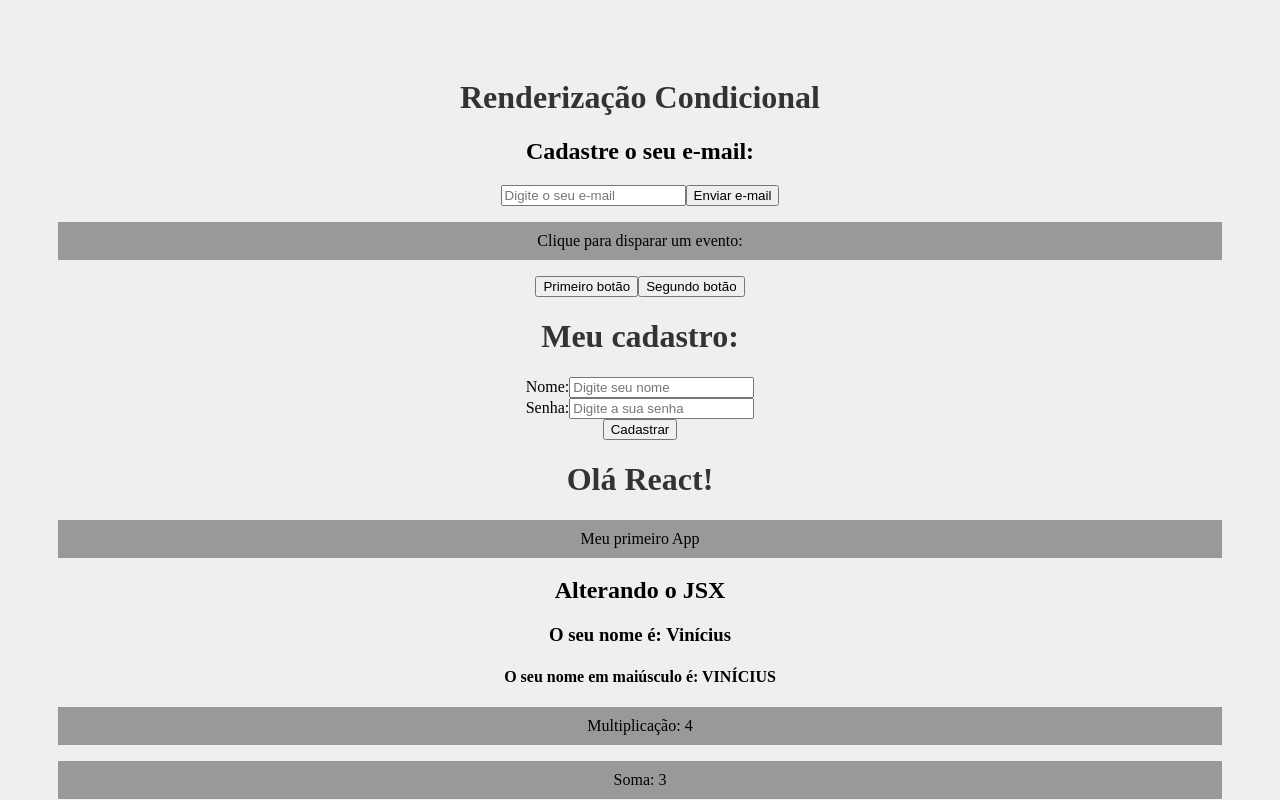
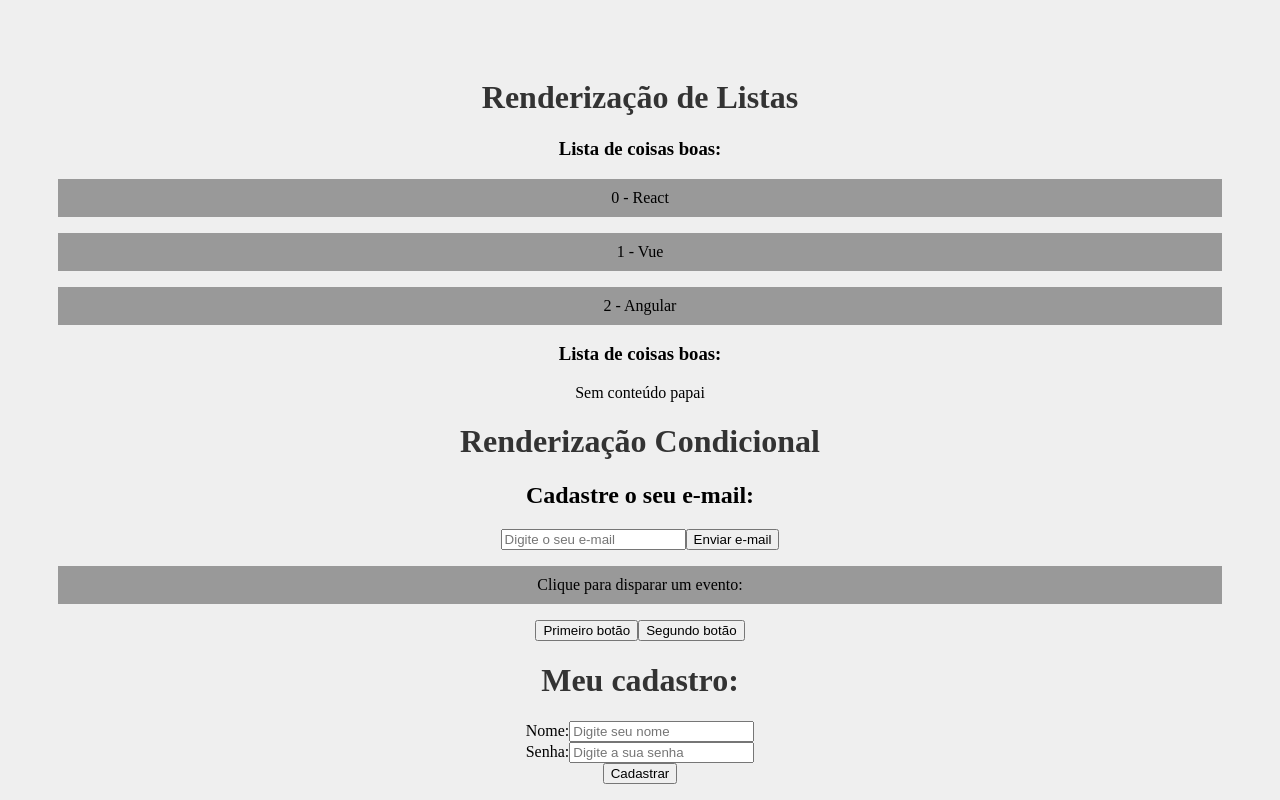
Before and after one commit to vine96/concepts-react, a React (Create React App) app: page / in a window 1280 px wide. Shown: the top 800 px of the page. Built offline with nearby package versions, Linux system fonts and the light colour scheme.

Commit message:
Renderização de listas

```diff
--- a/src/App.js
+++ b/src/App.js
@@ -7,8 +7,11 @@ import List from './components/List';
 import Event from './components/Event';
 import Form from './components/Form';
 import Conditional from './components/Conditional';
+import OtherList from './components/OtherList';
 
 function App() {
+
+  const myItems = ['React', 'Vue', 'Angular'];
 
   const name = 'Vinícius'
   const newName = name.toLocaleUpperCase()
@@ -24,6 +27,9 @@ function App() {
 
   return (
     <div className="App">
+      <h1>Renderização de Listas</h1>
+      <OtherList items={myItems}/>
+      <OtherList items={[]}/>
       <h1>Renderização Condicional</h1>
       <Conditional/>
       <Event/>
--- /dev/null
+++ b/src/components/OtherList.js
@@ -0,0 +1,17 @@
+function OtherList({items}){
+    return(
+        <>
+        <h3>Lista de coisas boas:</h3>
+        {
+            items.length > 0 ?
+            (
+                items.map((item, index) => (
+                    <p key={index}>{index} - {item}</p>
+                ))
+            ) : 'Sem conteúdo papai'
+        }
+        </>
+    )
+}
+
+export default OtherList
```
